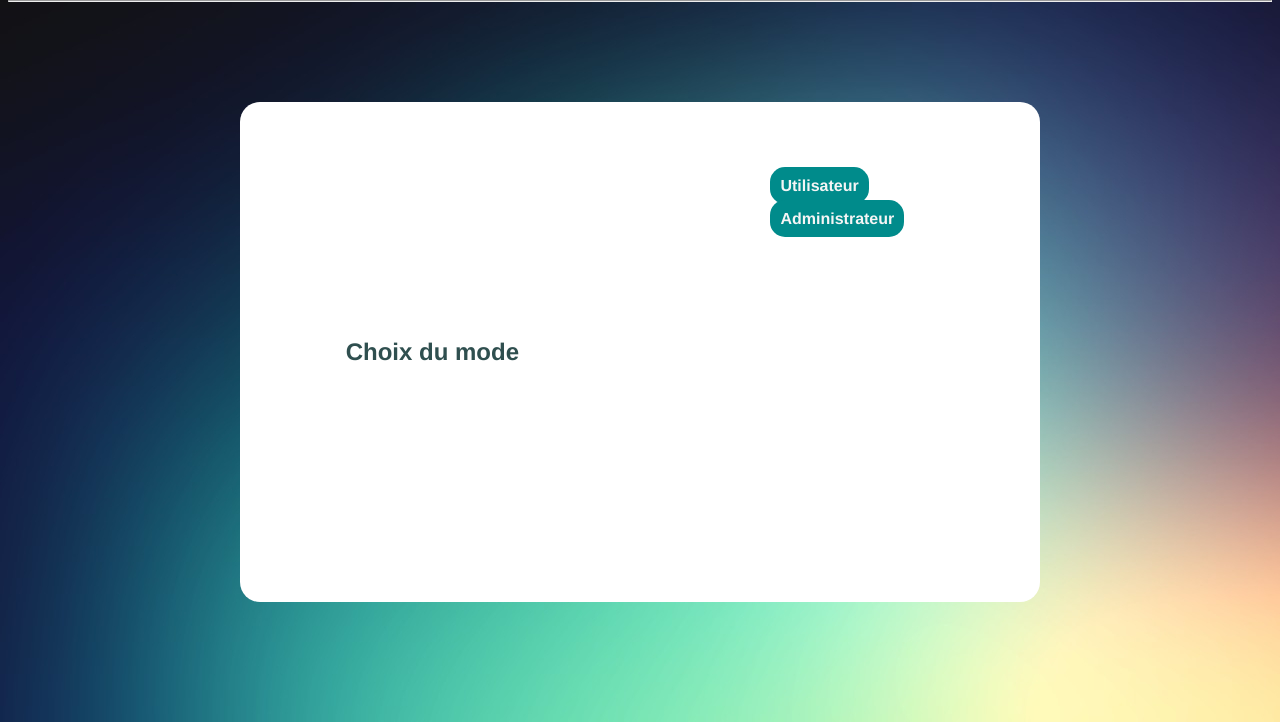
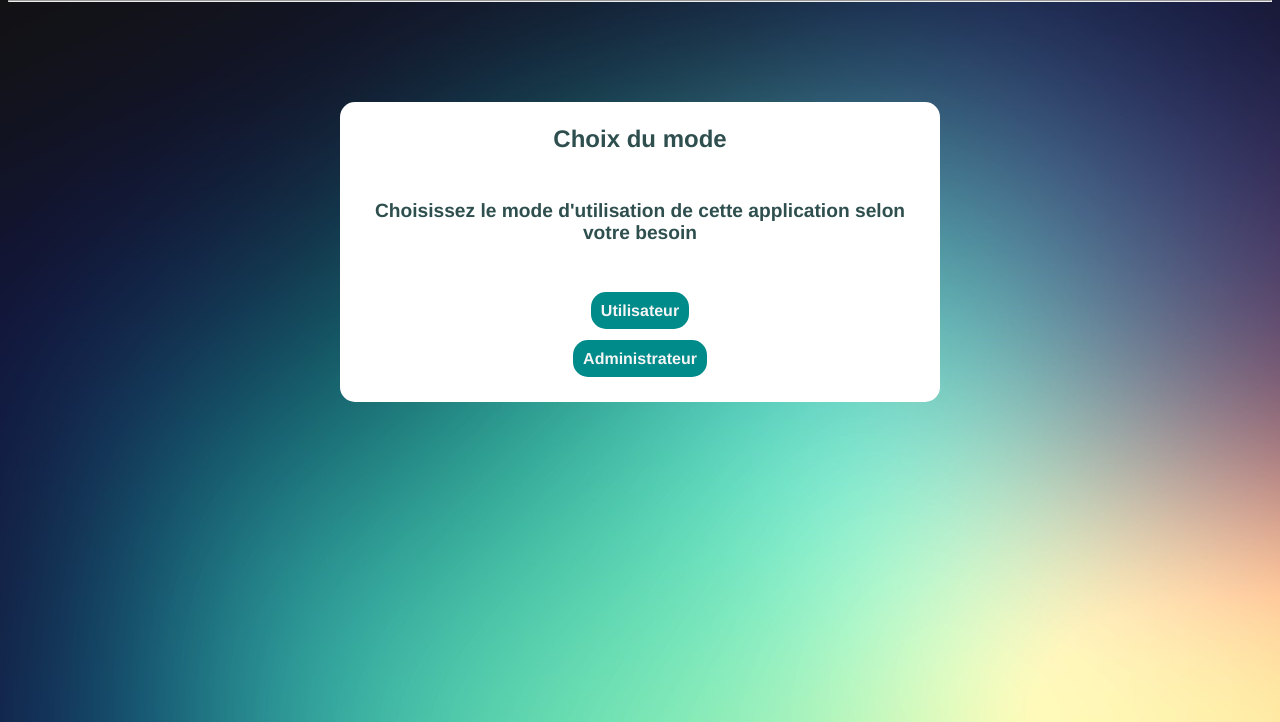
Before and after one commit to Quatadah/Bordeaux_Velos, a PHP site: page /mode.php in a window 1280 px wide. Shown: the part 78-800 px from the top of the page. Run offline with PHP 8.4, Linux system fonts and the light colour scheme.

```diff
--- a/Application/mode.php
+++ b/Application/mode.php
@@ -5,20 +5,22 @@
     <meta http-equiv="X-UA-Compatible" content="IE=edge">
     <meta name="viewport" content="width=device-width, initial-scale=1.0">
     <link rel="stylesheet" href="style/mode.css">
-
     <link rel="stylesheet" href="style/app.css">
     <title>Mode</title>
 </head>
 <body>
     <?php include_once "header.php" ?>
     <section>
-        <div class="container container2">
-            <div id="choix-mode">
+        <div class="wrapper">
+
+            <div >
                 <h1>Choix du mode</h1>
             </div>
-
-            <ul class="mode-list">
-                <li class="choix" id="mrg" ><a href="index.php">Utilisateur</a></li>
+            <div>
+                <p>Choisissez le mode d'utilisation de cette application selon votre besoin</p>
+            </div>
+            <ul id="choix-mode" >
+                <li class="choix"><a href="index.php">Utilisateur</a></li>
                 <li class="choix"><a href="admin/admin.php">Administrateur</a></li>
             </ul>
         </div>
--- a/Application/scripts/create.php
+++ b/Application/scripts/create.php
@@ -37,7 +37,7 @@ if ($_SERVER["REQUEST_METHOD"] == "POST"){
         $firstnameErr = "Le champ prénom est requis";
     }
 
-    $address = test_input($postData["address"]);
+    $address = $postData["address"];
     if (empty($address)){
         $addressErr = "Le champ adresse est requis";
     }
--- a/Application/style/mode.css
+++ b/Application/style/mode.css
@@ -1,5 +1,10 @@
+
+
 #choix-mode{
-    text-align: center;
+    display: flex;
+    flex-direction: column;
+    justify-content: center;
+    align-items: center;
 }
 
 
@@ -10,11 +15,9 @@ li{
 #mrg{
     margin-right: 30px;
 }
-
 .choix{
     position: relative;
-    bottom: 150px;
-    right: 15px;
+    right: 20px;
     margin: 15px;
 }
 
@@ -29,3 +32,23 @@ li{
 .choix :hover{
     background-color: darkslategray;
 }
+section{
+    display: flex;
+    justify-content: center;
+    align-items: center;
+}
+.wrapper{
+    width: 600px;
+    height: 300px;
+    background-color: white;
+    color: darkslategray;
+    border-radius: 15px;
+    display: flex;
+    flex-direction: column;
+    justify-content: space-around;
+    align-items: center;
+}
+
+p{
+    text-align: center;
+}
```
